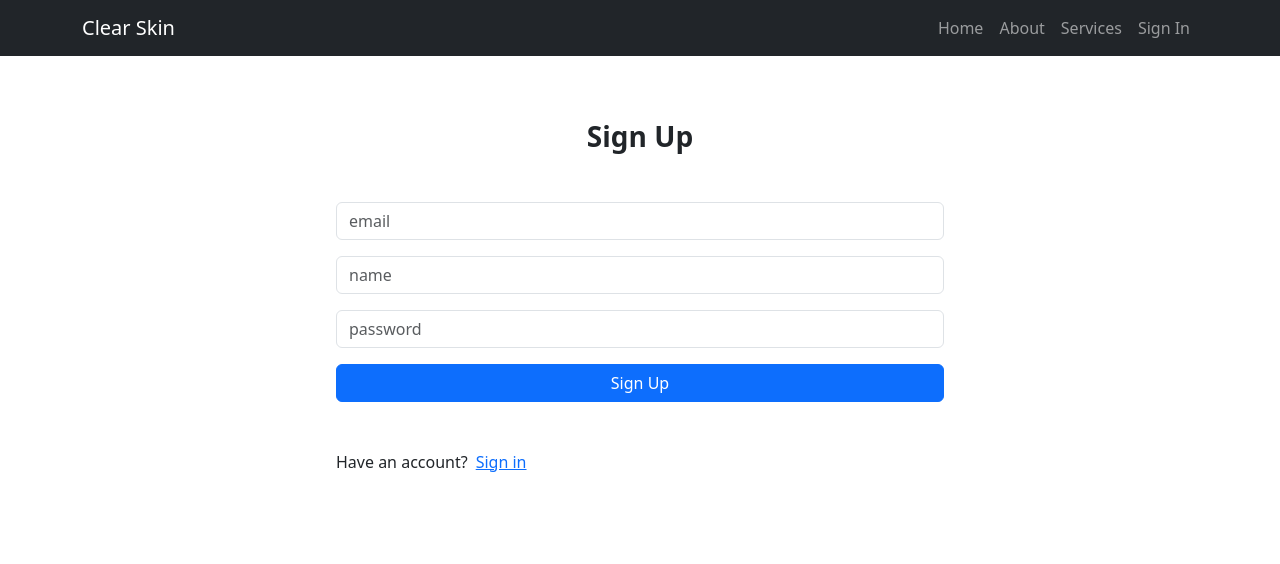
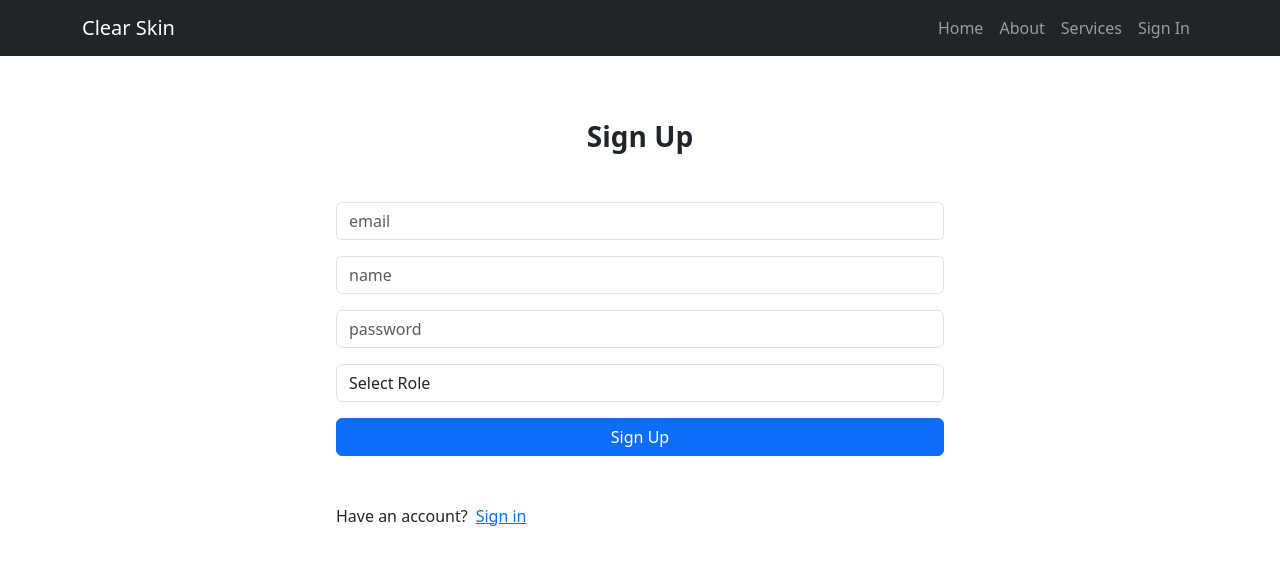
Before and after one commit to Edward1217/ClearSkin, a React (Vite) app in the folder ClearSkin/: page /sign-up in a window 1280 px wide. Shown: the top 564 px of the page. Built offline with nearby package versions, Linux system fonts and the light colour scheme.

Commit message:
select for patient and doctor

```diff
--- a/ClearSkin/src/pages/SignUp.jsx
+++ b/ClearSkin/src/pages/SignUp.jsx
@@ -13,6 +13,7 @@ export default function SignUp() {
             [e.target.id]: e.target.value,
         });
     };
+
 
     const handleSubmit = async (e) => {
         e.preventDefault();
@@ -38,7 +39,7 @@ export default function SignUp() {
             setError(error.message);
         }
     };
-
+    console.log(formData)
     return (
         <div className="px-3 py-3 mx-auto w-50">
             <h1 className="fs-3 fw-bold text-center my-5">Sign Up</h1>
@@ -67,6 +68,15 @@ export default function SignUp() {
                     onChange={handleChange}
                     required
                 />
+                <select
+                    className="form-control"
+                    // Handle role selection
+                    required
+                >
+                    <option value="">Select Role</option>
+                    <option value="doctor">Doctor</option>
+                    <option value="patient">Patient</option>
+                </select>
                 <button
                     disabled={loading}
                     className="btn btn-primary"
```
